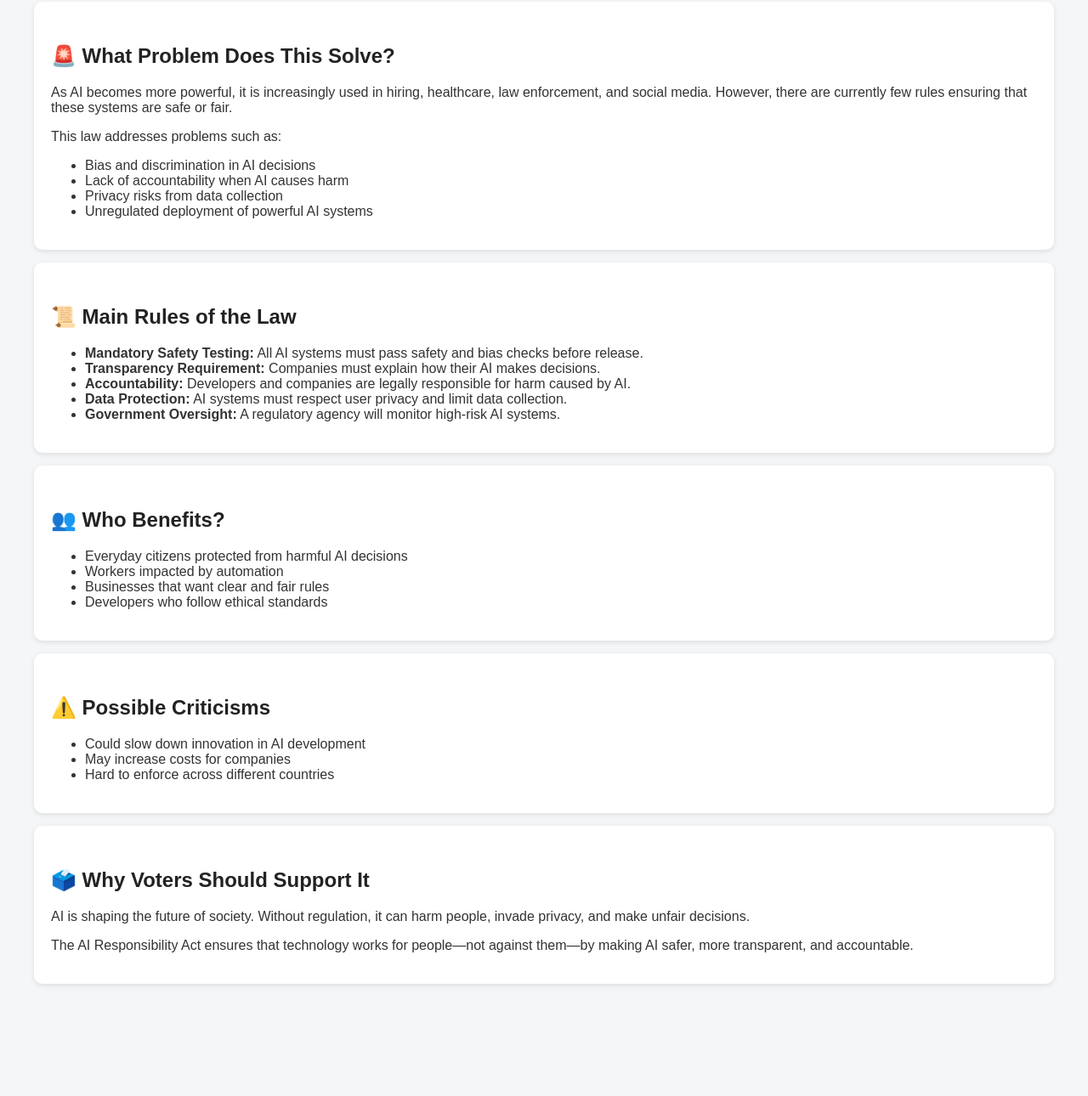
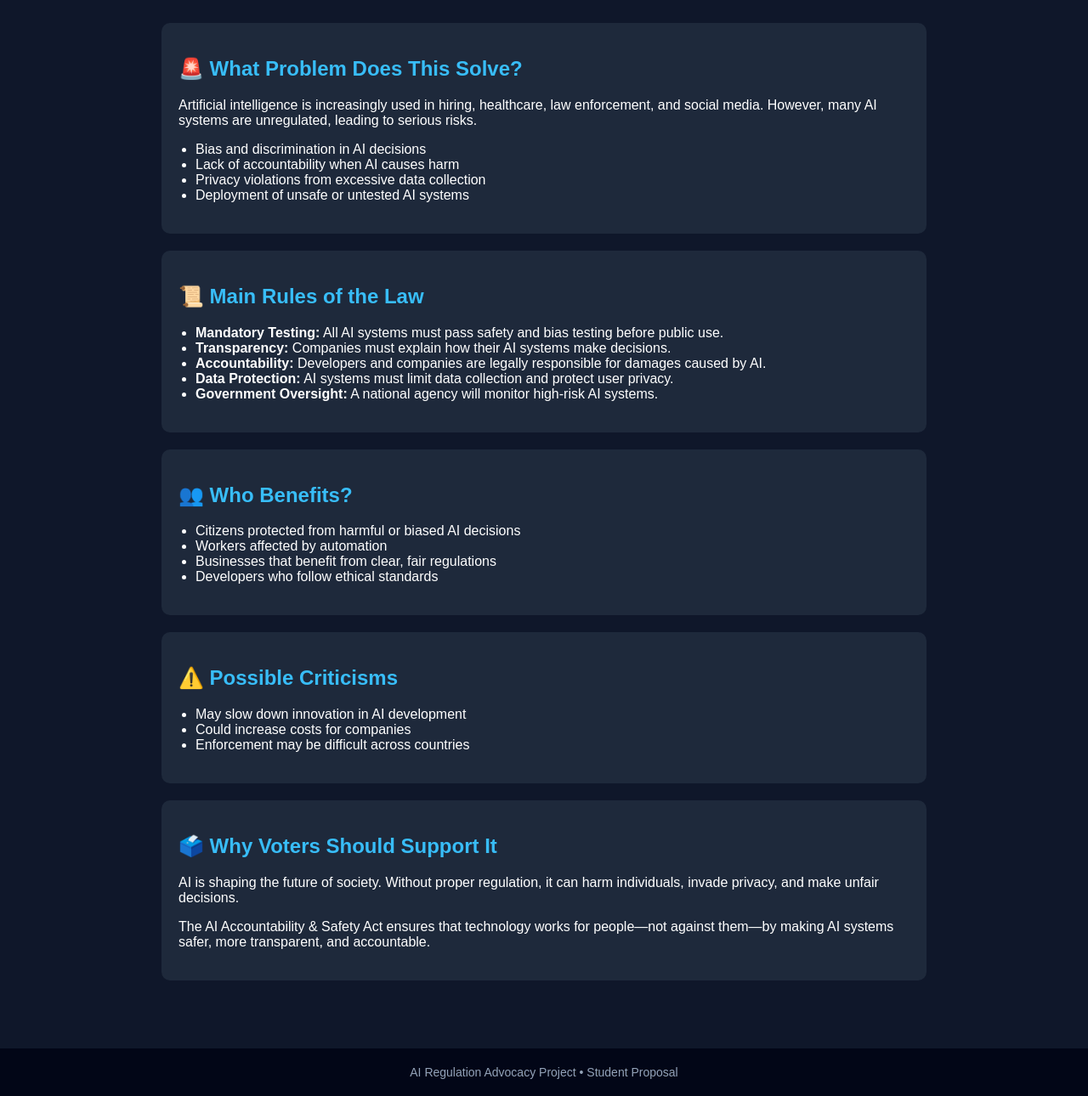
Before and after one commit to 270555/AI-Regularity-Law, a plain HTML site: page index.html in a window 1280 px wide. Shown: the part 130-1420 px from the top of the page at 85% size. Before the commit the page ends 1328 px from the top, so only its background shows below. Drawn offline with Linux system fonts and the light colour scheme.

Commit message:
Update index.html

```diff
--- a/index.html
+++ b/index.html
@@ -1,94 +1,129 @@
 <!DOCTYPE html>
 <html>
 <head>
-    <title>AI Responsibility Act</title>
+    <title>AI Accountability & Safety Act</title>
     <style>
         body {
             font-family: Arial, sans-serif;
-            margin: 40px;
-            background-color: #f4f6f8;
-            color: #333;
+            margin: 0;
+            background-color: #0f172a;
+            color: white;
         }
-        h1 {
-            color: #1a73e8;
+
+        header {
+            background: #1e293b;
+            padding: 20px;
+            text-align: center;
         }
+
+        header h1 {
+            margin: 0;
+            color: #38bdf8;
+        }
+
+        .container {
+            padding: 30px;
+            max-width: 900px;
+            margin: auto;
+        }
+
+        .card {
+            background: #1e293b;
+            padding: 20px;
+            margin-bottom: 20px;
+            border-radius: 10px;
+        }
+
         h2 {
+            color: #38bdf8;
+        }
+
+        ul {
+            padding-left: 20px;
+        }
+
+        footer {
+            text-align: center;
+            padding: 20px;
+            background: #020617;
             margin-top: 30px;
-            color: #222;
-        }
-        .section {
-            background: white;
-            padding: 20px;
-            margin-top: 15px;
-            border-radius: 10px;
-            box-shadow: 0 2px 6px rgba(0,0,0,0.1);
+            font-size: 14px;
+            color: #94a3b8;
         }
     </style>
 </head>
 <body>
 
-    <h1>AI Responsibility Act</h1>
-    <p><strong>A proposed law to ensure artificial intelligence is safe, fair, and accountable.</strong></p>
+<header>
+    <h1>AI Accountability & Safety Act</h1>
+    <p>Ensuring Artificial Intelligence is Safe, Fair, and Responsible</p>
+</header>
 
-    <div class="section">
+<div class="container">
+
+    <div class="card">
         <h2>🚨 What Problem Does This Solve?</h2>
         <p>
-            As AI becomes more powerful, it is increasingly used in hiring, healthcare,
-            law enforcement, and social media. However, there are currently few rules
-            ensuring that these systems are safe or fair.
-        </p>
-        <p>
-            This law addresses problems such as:
+            Artificial intelligence is increasingly used in hiring, healthcare,
+            law enforcement, and social media. However, many AI systems are
+            unregulated, leading to serious risks.
         </p>
         <ul>
             <li>Bias and discrimination in AI decisions</li>
             <li>Lack of accountability when AI causes harm</li>
-            <li>Privacy risks from data collection</li>
-            <li>Unregulated deployment of powerful AI systems</li>
+            <li>Privacy violations from excessive data collection</li>
+            <li>Deployment of unsafe or untested AI systems</li>
         </ul>
     </div>
 
-    <div class="section">
+    <div class="card">
         <h2>📜 Main Rules of the Law</h2>
         <ul>
-            <li><strong>Mandatory Safety Testing:</strong> All AI systems must pass safety and bias checks before release.</li>
-            <li><strong>Transparency Requirement:</strong> Companies must explain how their AI makes decisions.</li>
-            <li><strong>Accountability:</strong> Developers and companies are legally responsible for harm caused by AI.</li>
-            <li><strong>Data Protection:</strong> AI systems must respect user privacy and limit data collection.</li>
-            <li><strong>Government Oversight:</strong> A regulatory agency will monitor high-risk AI systems.</li>
+            <li><strong>Mandatory Testing:</strong> All AI systems must pass safety and bias testing before public use.</li>
+            <li><strong>Transparency:</strong> Companies must explain how their AI systems make decisions.</li>
+            <li><strong>Accountability:</strong> Developers and companies are legally responsible for damages caused by AI.</li>
+            <li><strong>Data Protection:</strong> AI systems must limit data collection and protect user privacy.</li>
+            <li><strong>Government Oversight:</strong> A national agency will monitor high-risk AI systems.</li>
         </ul>
     </div>
 
-    <div class="section">
+    <div class="card">
         <h2>👥 Who Benefits?</h2>
         <ul>
-            <li>Everyday citizens protected from harmful AI decisions</li>
-            <li>Workers impacted by automation</li>
-            <li>Businesses that want clear and fair rules</li>
+            <li>Citizens protected from harmful or biased AI decisions</li>
+            <li>Workers affected by automation</li>
+            <li>Businesses that benefit from clear, fair regulations</li>
             <li>Developers who follow ethical standards</li>
         </ul>
     </div>
 
-    <div class="section">
+    <div class="card">
         <h2>⚠️ Possible Criticisms</h2>
         <ul>
-            <li>Could slow down innovation in AI development</li>
-            <li>May increase costs for companies</li>
-            <li>Hard to enforce across different countries</li>
+            <li>May slow down innovation in AI development</li>
+            <li>Could increase costs for companies</li>
+            <li>Enforcement may be difficult across countries</li>
         </ul>
     </div>
 
-    <div class="section">
+    <div class="card">
         <h2>🗳️ Why Voters Should Support It</h2>
         <p>
-            AI is shaping the future of society. Without regulation, it can harm people,
-            invade privacy, and make unfair decisions.
+            AI is shaping the future of society. Without proper regulation,
+            it can harm individuals, invade privacy, and make unfair decisions.
         </p>
         <p>
-            The AI Responsibility Act ensures that technology works for people—not
-            against them—by making AI safer, more transparent, and accountable.
+            The AI Accountability & Safety Act ensures that technology works
+            for people—not against them—by making AI systems safer, more
+            transparent, and accountable.
         </p>
     </div>
 
+</div>
+
+<footer>
+    AI Regulation Advocacy Project • Student Proposal
+</footer>
+
 </body>
 </html>
```
